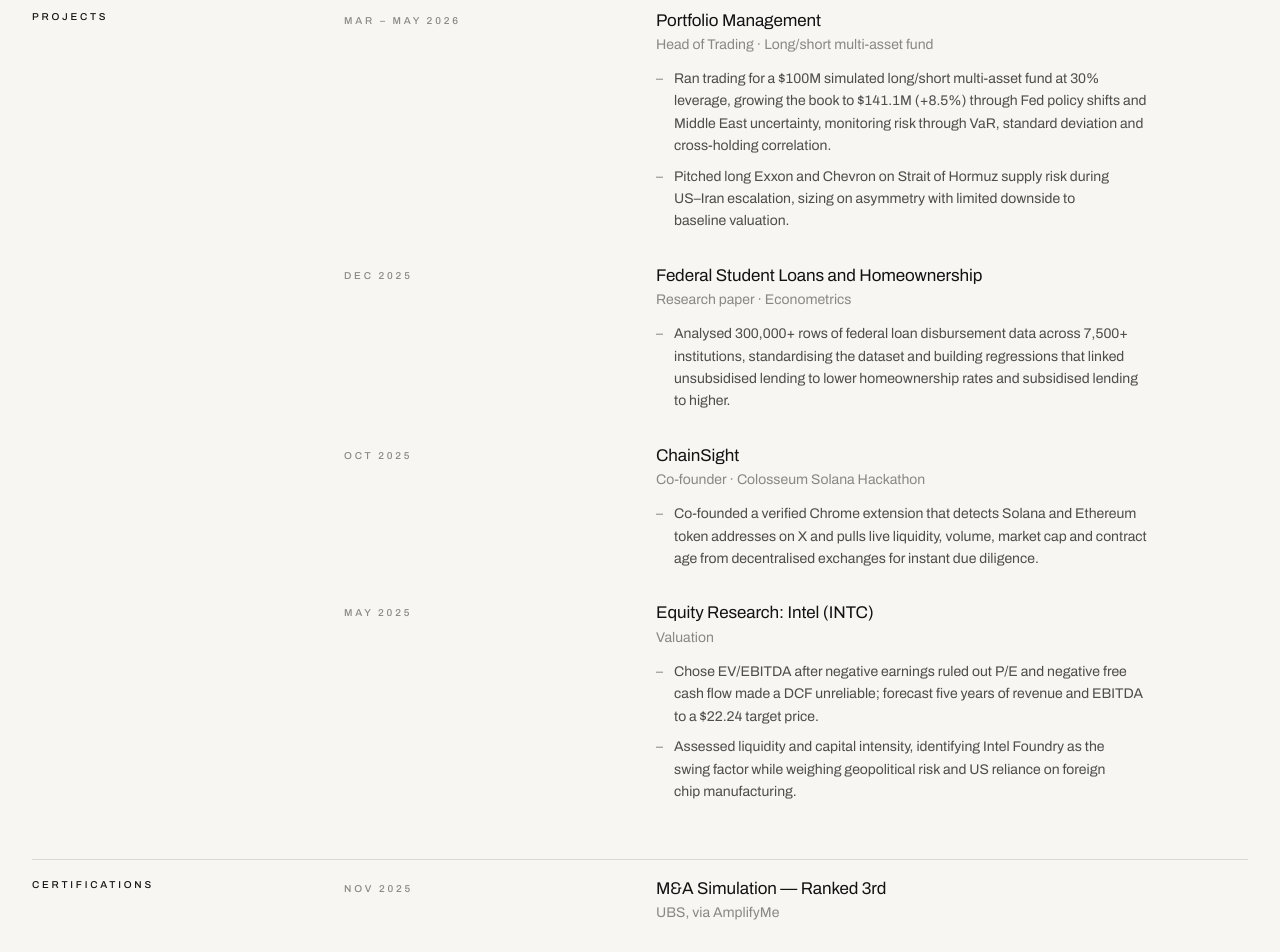
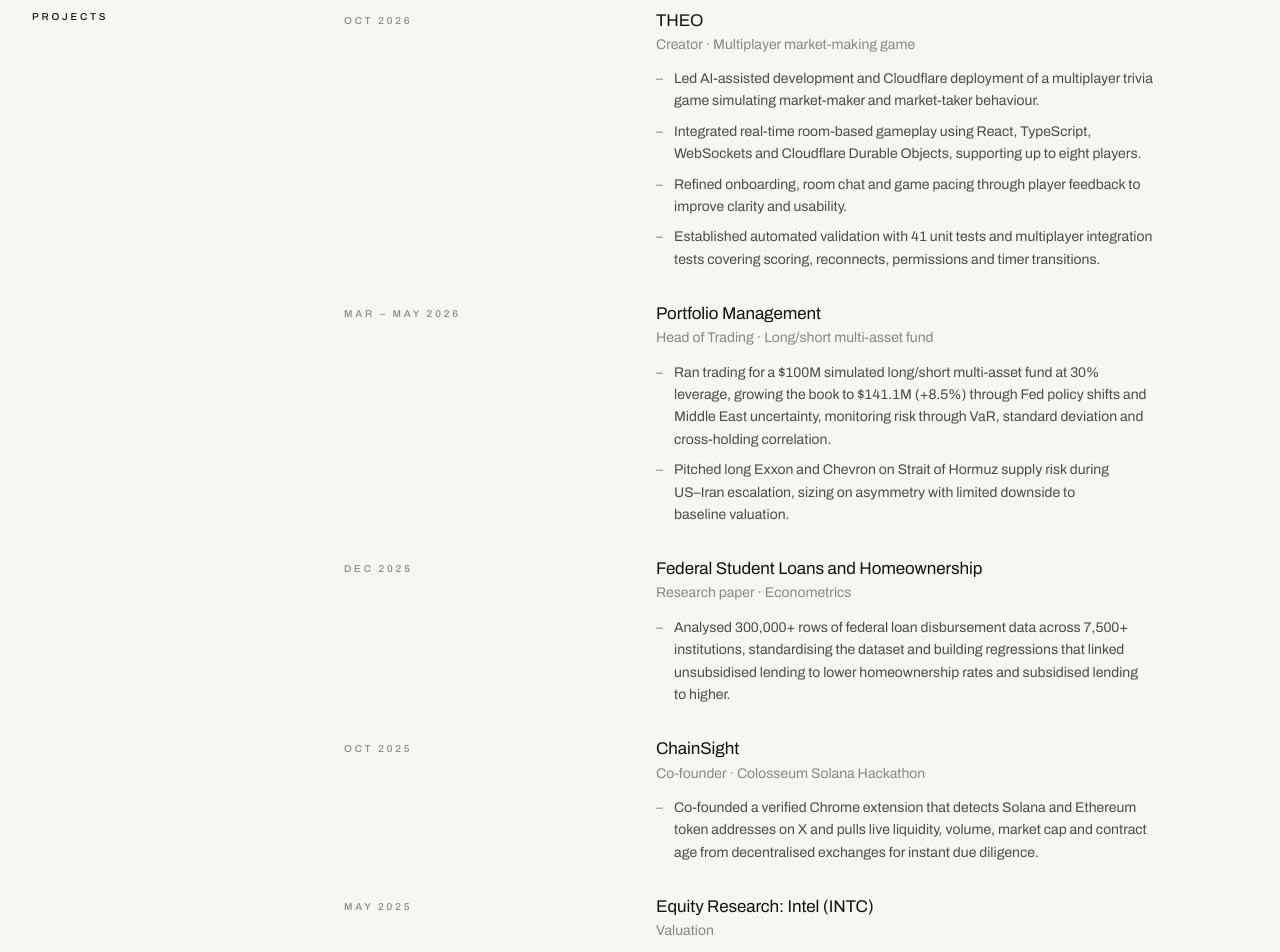
Before and after one commit to osmonft/portfolio, a Next.js app: page /resume in a window 1280 px wide. Shown: the part 1440-2392 px from the top of the page. Built offline with nearby package versions, Linux system fonts and the light colour scheme.

Commit message:
Add THEO to résumé, drop em dashes, sharper Coach Caton cover
Co-Authored-By: Claude Opus 5.5 <noreply@anthropic.com>

```diff
--- a/app/layout.tsx
+++ b/app/layout.tsx
@@ -11,8 +11,8 @@ const archivo = Archivo({ subsets: ["latin"], axes: ["wdth"], variable: "--font-
 export const metadata: Metadata = {
   metadataBase: new URL(SITE_URL),
   alternates: { canonical: "/" },
-  title: { default: profile.name, template: `%s — ${profile.name}` },
-  description: `${profile.name} — ${profile.practice}. Baruch College, ${profile.location}.`,
+  title: { default: profile.name, template: `%s | ${profile.name}` },
+  description: `${profile.name}. ${profile.practice}. Baruch College, ${profile.location}.`,
   openGraph: { title: profile.name, description: `${profile.practice}. Baruch College, ${profile.location}.`, url: "/", siteName: profile.name, type: "website" },
   twitter: { card: "summary", title: profile.name, description: `${profile.practice}. Baruch College, ${profile.location}.` },
   // Set PREVIEW_NOINDEX=1 only on a preview deployment, so it never competes with the real domain in search.
--- a/content/site.ts
+++ b/content/site.ts
@@ -110,7 +110,7 @@ export const projects: Project[] = [
   },
   {
     slug: "coach-caton",
-    cover: { src: "/work/coach-caton-cover.png", width: 256, height: 256, alt: "Coach Caton", background: "#009fe4" },
+    cover: { src: "/work/coach-caton-cover.jpg", width: 900, height: 900, alt: "ACE Method Coaching logo", background: "#31a7c5" },
     title: "Coach Caton",
     kind: "AI assistant",
     href: "https://hurdlepro.lovable.app/ask-coach",
@@ -169,7 +169,7 @@ export const resume: { section: string; entries: Entry[] }[] = [
         title: "Murray Hill Group",
         role: "Investment Analyst · Private equity and venture capital",
         bullets: [
-          "Performed independent due diligence on a private nuclear-generation company — projected cash flows, cost structure and contract-backed revenue visibility — informing a decision to defer a $10M investment until technology and contract milestones de-risked the entry.",
+          "Performed independent due diligence on a private nuclear-generation company, analysing projected cash flows, cost structure and contract-backed revenue visibility, informing a decision to defer a $10M investment until technology and contract milestones de-risked the entry.",
           "Sized a ~$18B annual DoD diesel spend addressable by microreactor generation, mapping the US power regulatory environment, Project Pele, the customer pipeline and offtake contract structures to set the revenue ceiling.",
           "Wrote investment memos on the target and its closest competitor, benchmarking cost efficiency, capital intensity and technology readiness to stress-test the recommendation.",
           "Mapped approval milestones to first generation in a single regulatory timeline, giving senior leadership one page to judge how far the company stood from revenue.",
@@ -189,6 +189,17 @@ export const resume: { section: string; entries: Entry[] }[] = [
   {
     section: "Projects",
     entries: [
+      {
+        when: "Oct 2026",
+        title: "THEO",
+        role: "Creator · Multiplayer market-making game",
+        bullets: [
+          "Led AI-assisted development and Cloudflare deployment of a multiplayer trivia game simulating market-maker and market-taker behaviour.",
+          "Integrated real-time room-based gameplay using React, TypeScript, WebSockets and Cloudflare Durable Objects, supporting up to eight players.",
+          "Refined onboarding, room chat and game pacing through player feedback to improve clarity and usability.",
+          "Established automated validation with 41 unit tests and multiplayer integration tests covering scoring, reconnects, permissions and timer transitions.",
+        ],
+      },
       {
         when: "Mar – May 2026",
         title: "Portfolio Management",
@@ -228,10 +239,10 @@ export const resume: { section: string; entries: Entry[] }[] = [
   {
     section: "Certifications",
     entries: [
-      { when: "Nov 2025", title: "M&A Simulation — Ranked 3rd", role: "UBS, via AmplifyMe" },
+      { when: "Nov 2025", title: "M&A Simulation: Ranked 3rd", role: "UBS, via AmplifyMe" },
       { when: "Jun 2025", title: "Securities Industry Essentials", role: "FINRA" },
       { when: "Apr 2025", title: "Bloomberg Market Concepts", role: "Bloomberg" },
-      { when: "Oct 2024", title: "Sales & Trading Simulation — Ranked 1st", role: "Morgan Stanley and UBS, via AmplifyMe" },
+      { when: "Oct 2024", title: "Sales & Trading Simulation: Ranked 1st", role: "Morgan Stanley and UBS, via AmplifyMe" },
     ],
   },
   {
--- a/lib/seo.ts
+++ b/lib/seo.ts
@@ -6,7 +6,7 @@ export const SITE_URL = "https://www.osmondjumagulov.com";
 
 // Next replaces a parent's openGraph instead of merging it, so each page sets the whole block.
 export function pageMeta(title: string, description: string, path: string, image?: { url: string; width: number; height: number; alt: string }): Metadata {
-  const full = `${title} — ${profile.name}`;
+  const full = `${title} | ${profile.name}`;
   return {
     title,
     description,
```
Also changed, not shown: public/work/coach-caton-cover.jpg (added), public/work/coach-caton-cover.png (deleted).
